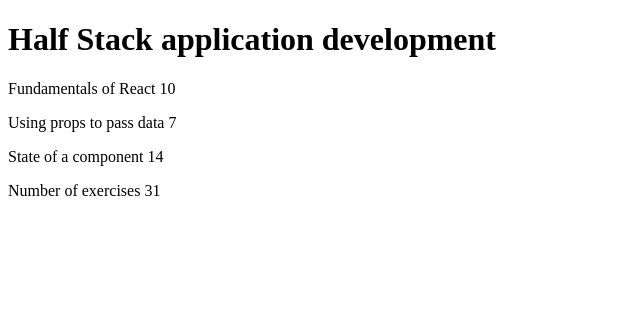
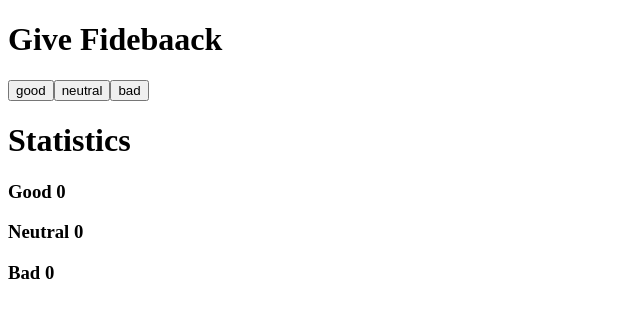
Before and after one commit to osuchlorena/fullstackopen, a React (Vite) app: page / in a window 1280 px wide. Shown: the top 318 px of the page, without its empty margins (0-640 px from the left). Built offline with nearby package versions, Linux system fonts and the light colour scheme.

Commit message:
1.6: unicafe step 1

```diff
--- a/src/App.jsx
+++ b/src/App.jsx
@@ -1,34 +1,32 @@
-import Header from "./components/Header"
-import Content from "./components/Content"
-import Total from "./components/Total"
+import { useState } from 'react'
+import Button from './components/Button'
+
 const App = () => {
-  const course = {
-    name: 'Half Stack application development',
-    parts: [
-      {
-        name: 'Fundamentals of React',
-        exercises: 10
-      },
-      {
-        name: 'Using props to pass data',
-        exercises: 7
-      },
-      {
-        name: 'State of a component',
-        exercises: 14
-      }
-    ]
+  // save clicks of each button to its own state
+  const [good, setGood] = useState(0)
+  const [neutral, setNeutral] = useState(0)
+  const [bad, setBad] = useState(0)
+
+  function handleClickGood(){
+    setGood(good + 1)
   }
-
-
+  function handleClickNeutral(){
+    setNeutral(neutral + 1)
+  }
+  function handleClickBad(){
+    setBad(bad + 1)
+  }
   return (
-    <div>
-      <Header course={course.name} />
-      <Content parts = {course.parts}
-      />
-      <Total parts={course.parts}
-      />
-    </div>
+    <>
+      <h1>Give Fidebaack</h1>
+      <Button onClickButton={handleClickGood} text="good"/>
+      <Button onClickButton={handleClickNeutral} text="neutral"/>
+      <Button onClickButton={handleClickBad} text="bad"/>
+      <h1>Statistics</h1>
+      <h3>Good {good} </h3>
+      <h3>Neutral {neutral} </h3>
+      <h3>Bad {bad} </h3>
+    </>
   )
 }
 
--- /dev/null
+++ b/src/components/Button.jsx
@@ -0,0 +1,9 @@
+import { Children } from "react";
+
+export default function Button({onClickButton, text}){
+    return(
+        <>
+        <button onClick={onClickButton}>{text}</button>
+        </>
+    )
+}
```
